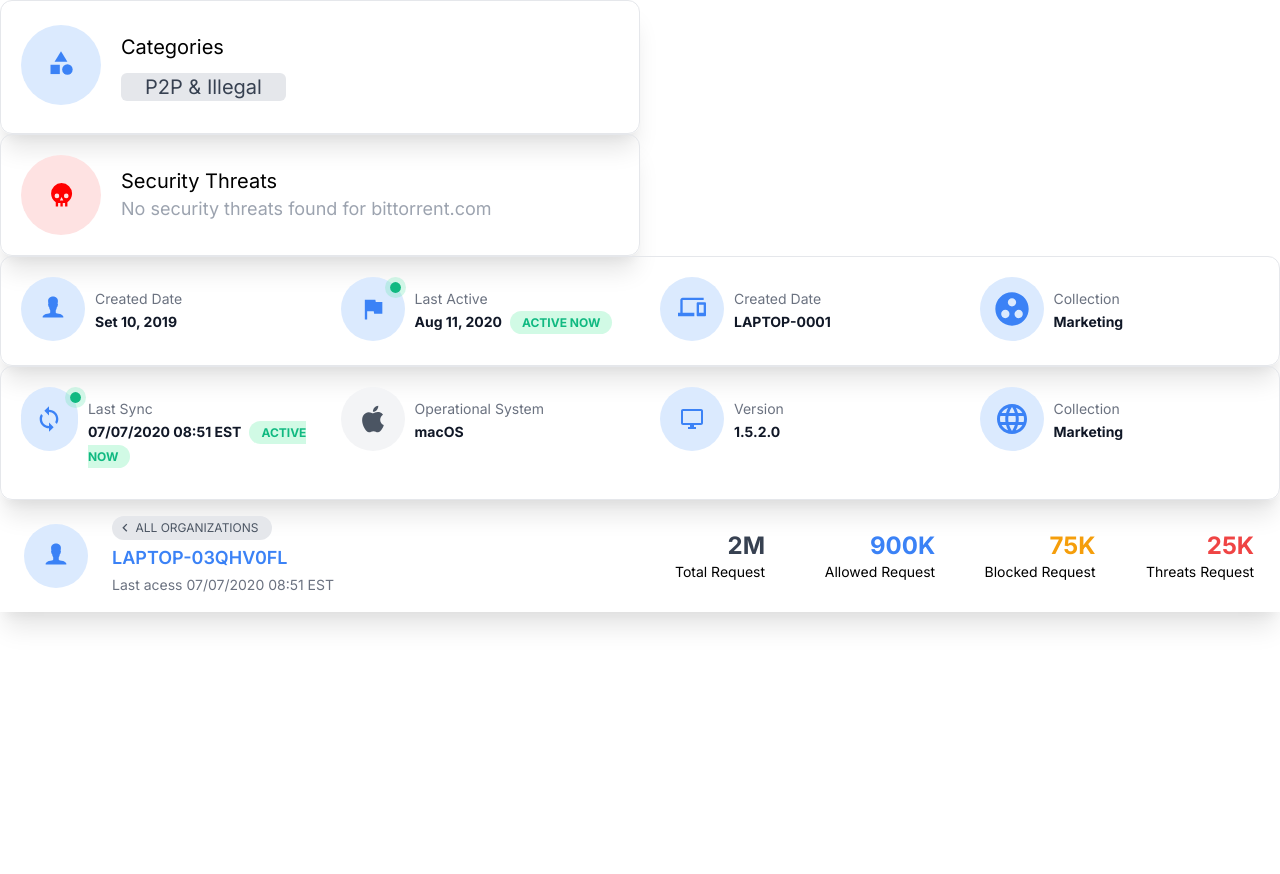
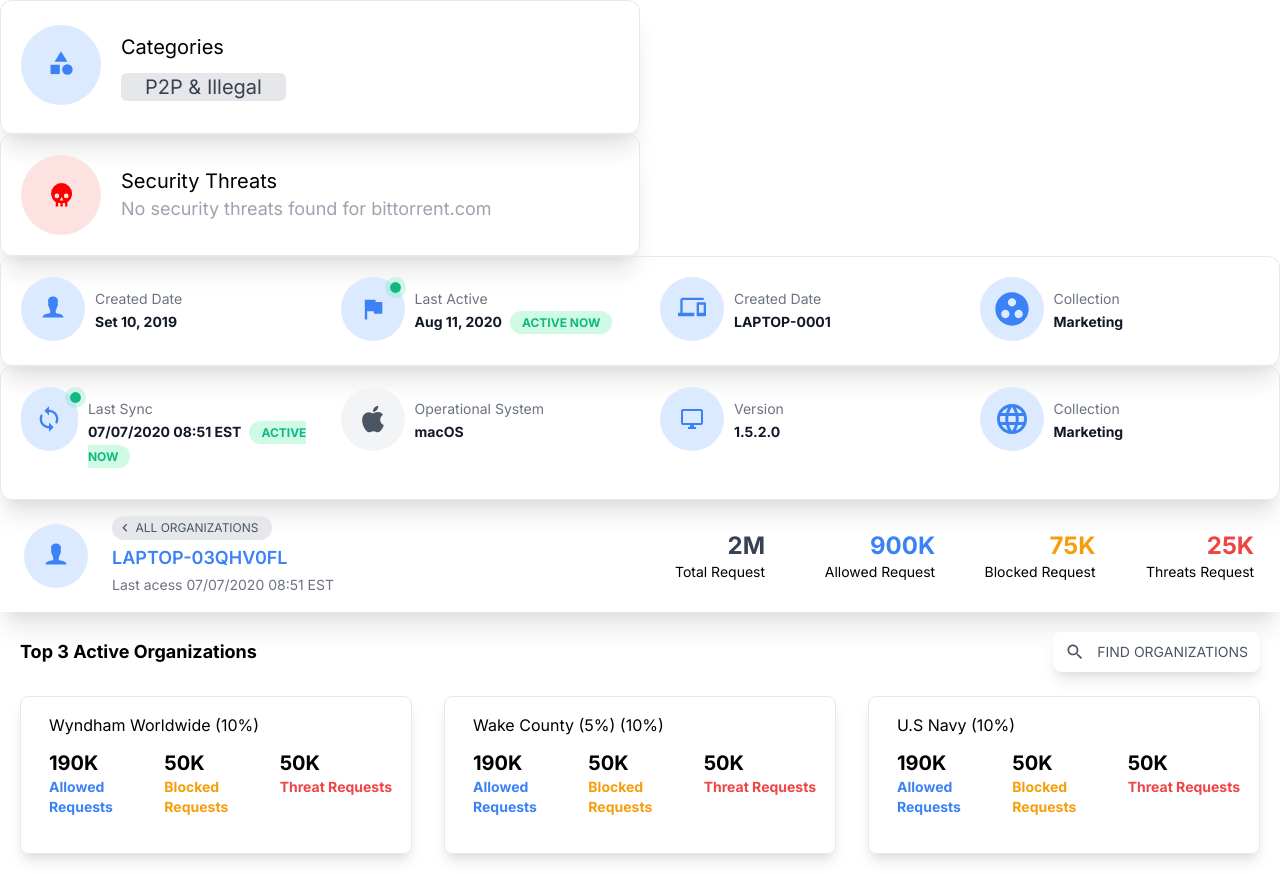
Before and after one commit to hnordt/web-template, a Next.js app: page / in a window 1280 px wide. Before the commit the page ends 800 px from the top, so only its background shows below. Built offline with nearby package versions, Linux system fonts and the light colour scheme; what @tailwindcss/typography would draw is missing.

Commit message:
chore: Add active requests cards

```diff
--- a/src/pages/index.js
+++ b/src/pages/index.js
@@ -7,6 +7,7 @@
   MdSync,
   MdLanguage,
   MdKeyboardArrowLeft,
+  MdSearch,
 } from "react-icons/md"
 
 import { IoIosPerson } from "react-icons/io"
@@ -242,22 +243,115 @@
         </div>
       </div>
 
-      <div className="grid grid-cols-4 items-center">
-        <div className="m-auto text-right">
+      <div className="grid grid-cols-4 text-right">
+        <div className="m-auto">
           <h1 className="text-gray-700 text-2xl font-bold">2M</h1>
           <p className="text-sm">Total Request</p>
         </div>
         <div className="m-auto">
-          <h1 className="text-right text-blue-500 text-2xl font-bold">900K</h1>
+          <h1 className="text-blue-500 text-2xl font-bold">900K</h1>
           <p className="text-sm">Allowed Request</p>
         </div>
         <div className="m-auto">
-          <h1 className="text-right text-yellow-500 text-2xl font-bold">75K</h1>
+          <h1 className="text-yellow-500 text-2xl font-bold">75K</h1>
           <p className="text-sm">Blocked Request</p>
         </div>
         <div className="m-auto">
-          <h1 className="text-right text-red-500 text-2xl font-bold">25K</h1>
+          <h1 className="text-red-500 text-2xl font-bold">25K</h1>
           <p className="text-sm">Threats Request</p>
+        </div>
+      </div>
+    </div>
+  )
+}
+
+function ActiveOrganizationsCard() {
+  return (
+    <div className="p-5">
+      <div className="flex items-center justify-between mb-6">
+        <h1 className="text-lg font-bold">Top 3 Active Organizations</h1>
+        <button className="flex items-center px-3 py-2.5 text-gray-600 text-sm bg-white rounded-lg shadow-lg">
+          <MdSearch className="mr-3 w-5 h-5" />
+          FIND ORGANIZATIONS
+        </button>
+      </div>
+      <div className="grid gap-8 grid-cols-3">
+        <div className="p-4 border rounded-lg shadow-lg">
+          <div className="mb-5 ml-3 rounded-xl">
+            <h3 className="mb-3 text-left">Wyndham Worldwide (10%)</h3>
+            <div className="grid grid-cols-3">
+              <span>
+                <h1 className="text-xl font-bold">190K</h1>
+                <p className="text-blue-500 text-sm font-bold">
+                  Allowed Requests
+                </p>
+              </span>
+              <span>
+                <h1 className="text-xl font-bold">50K</h1>
+                <p className="text-yellow-500 text-sm font-bold">
+                  Blocked Requests
+                </p>
+              </span>
+              <span>
+                <h1 className="text-xl font-bold">50K</h1>
+                <p className="text-red-500 text-sm font-bold">
+                  Threat Requests
+                </p>
+              </span>
+            </div>
+          </div>
+        </div>
+
+        <div className="p-4 border rounded-lg shadow-lg">
+          <div className="mb-4 ml-3 rounded-xl">
+            <h3 className="mb-3 text-left">Wake County (5%) (10%)</h3>
+            <div className="grid grid-cols-3">
+              <span>
+                <h1 className="text-xl font-bold">190K</h1>
+                <p className="text-blue-500 text-sm font-bold">
+                  Allowed Requests
+                </p>
+              </span>
+              <span>
+                <h1 className="text-xl font-bold">50K</h1>
+                <p className="text-yellow-500 text-sm font-bold">
+                  Blocked Requests
+                </p>
+              </span>
+              <span>
+                <h1 className="text-xl font-bold">50K</h1>
+                <p className="text-red-500 text-sm font-bold">
+                  Threat Requests
+                </p>
+              </span>
+            </div>
+          </div>
+        </div>
+
+        <div className="p-4 border rounded-lg shadow-lg">
+          <div className="mb-4 ml-3 rounded-xl">
+            <h3 className="mb-3 text-left">U.S Navy (10%)</h3>
+            <div className="grid grid-cols-3">
+              <span>
+                <h1 className="text-xl font-bold">190K</h1>
+                <p className="text-blue-500 text-sm font-bold">
+                  Allowed Requests
+                </p>
+              </span>
+              <span>
+                <h1 className="text-xl font-bold">50K</h1>
+                <p className="text-yellow-500 text-sm font-bold">
+                  Blocked Requests
+                </p>
+              </span>
+              <span>
+                <h1 className="text-xl font-bold">50K</h1>
+                <p className="text-red-500 text-sm font-bold">
+                  Threat Requests
+                </p>
+              </span>
+            </div>
+          </div>
         </div>
       </div>
     </div>
@@ -272,6 +366,7 @@
       <Infos />
       <DeviceInfos />
       <Requests />
+      <ActiveOrganizationsCard />
     </>
   )
 }
```
